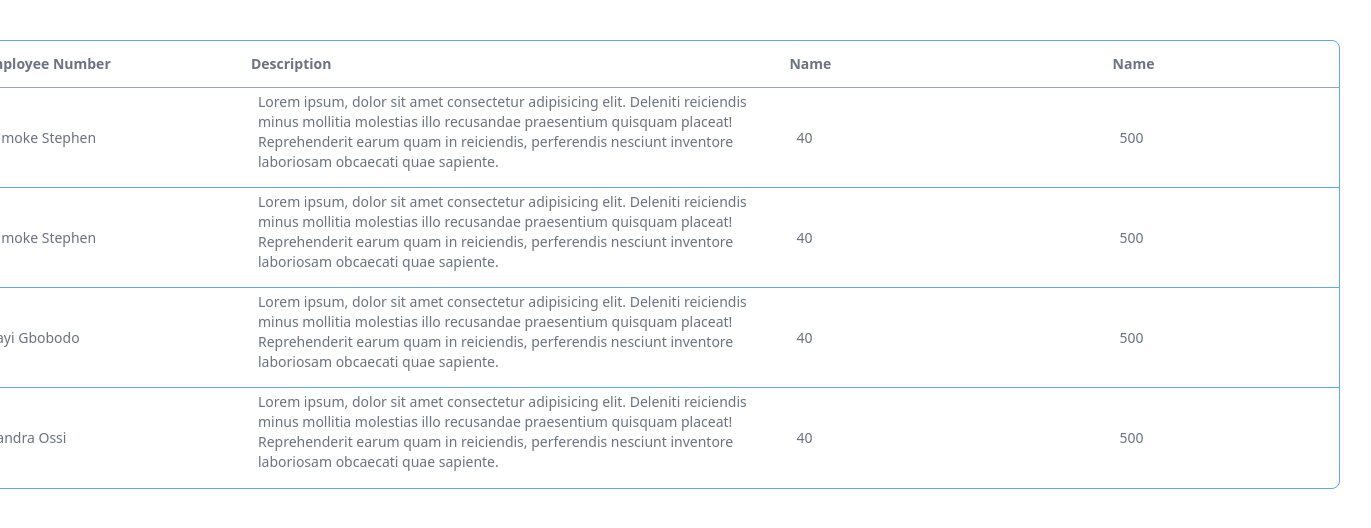
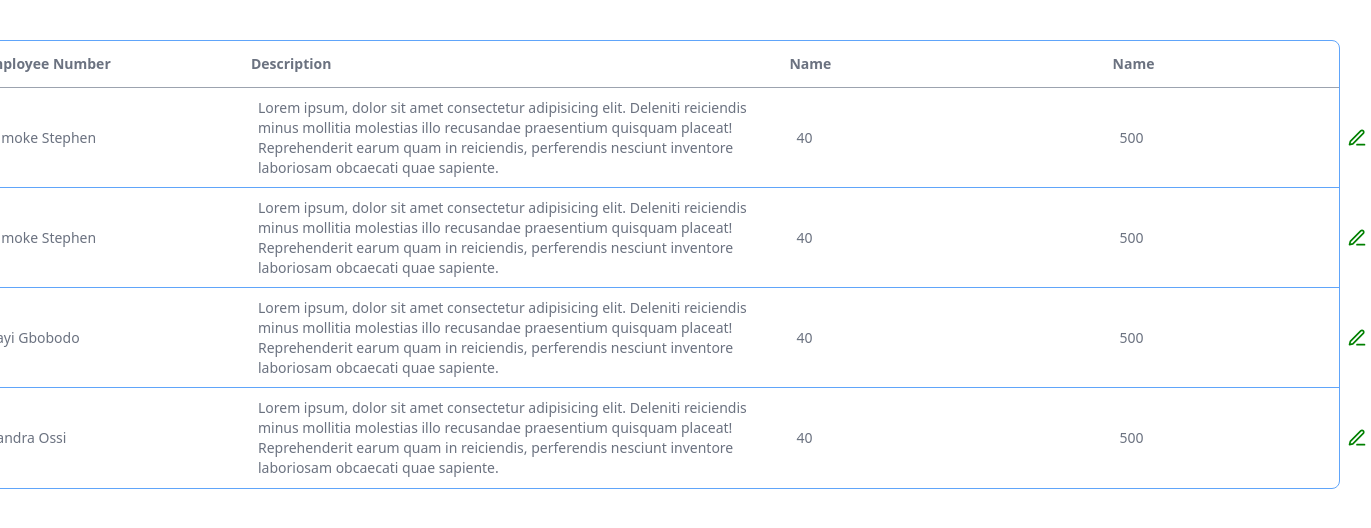
Before and after one commit to Josephenoch/data-grid, a React (Create React App) app in the folder client/: page / in a window 1280 px wide. Shown: the top 528 px of the page, 1371 px wide, since content can reach past the window. Built offline with nearby package versions, Linux system fonts and the light colour scheme.

Commit message:
:sparkles: add the edit and delete buttons

```diff
--- a/client/src/App.tsx
+++ b/client/src/App.tsx
@@ -3,19 +3,29 @@ import DataGrid from './components/DataGrid';
 import "./index.css"
 import fakeData from './fakeData';
 import { data } from './interfaces';
+
 const App:FC= ()=>  {
   const [width, setWidth] = useState<number>(1400);
   const [data, setData] = useState<data[]>(fakeData)
-  // const editData = (id:number) =>{
-  //   console.log(id)
-  // }
+  const editData = (id:number, newValue:data) =>{
+    setData(prevData=>{
+      const newData = [...prevData]
+      newData[id] = newValue
+      return [...newData]
+    })
+  }
   const styles={
     width:`min-w-[${width}]`
   }
   return (
     <div className="flex min-w-full justify-center text-gray-500">
       <div className={`${styles.width} flex-col flex justify-center mt-10`}>
-        <DataGrid data={data} width={width} setWidth={setWidth}/>
+        <DataGrid
+          data={data}
+          width={width}
+          setWidth={setWidth}
+          editData = {editData}
+        />
       </div>
     </div>
   );
--- a/client/src/components/DataGrid.tsx
+++ b/client/src/components/DataGrid.tsx
@@ -7,11 +7,12 @@ import DataRow from './DataRow'
 interface Props{
     data:data[],
     width:number,
-    setWidth:Dispatch<SetStateAction<number>>
+    setWidth:Dispatch<SetStateAction<number>>,
+    editData(id:number, newValue:data):void
 
 }
 
-const DataGrid:FC<Props> = ({data, width, setWidth}) => {
+const DataGrid:FC<Props> = ({data, width, setWidth, editData}) => {
   return (
     <table className="flex w-full rounded-lg flex-col border-[1px] border-blue-400 min-w-[800px]" style={{width:width}} >
         <DataHead/>
--- a/client/src/components/DataRow.tsx
+++ b/client/src/components/DataRow.tsx
@@ -11,7 +11,7 @@ interface Props{
 const DataRow:FC<Props> = ({last, data, width, setWidth}) => {
     const [height, setHeight] = useState<number>(100)
     const styles={
-        last:last?"rounded-b-lg":"border-b-[1px]"
+        last:last?"":"border-b-[1px]"
     }
 
     const handler = (mouseDownEvent:any) => {
@@ -31,7 +31,7 @@ const DataRow:FC<Props> = ({last, data, width, setWidth}) => {
         document.body.addEventListener("mouseup", onMouseUp, { once: true });
     };
     return(
-        <tr className={` hover:bg-gray-50 cursor-pointer flex px-3 text-sm justify-between w-full ${styles.last} border-blue-400 relative min-h-[85px] overflow-clip`} style={{ height: height }}>
+        <tr className={` hover:bg-gray-50 cursor-pointer items-center rounded-b-xs flex px-3 text-sm justify-between w-full ${styles.last} border-blue-400 relative min-h-[85px] overflow-y-clip overflow-x-visible`} style={{ height: height }}>
             <td className="w-5 h-5 text-center my-auto text-xs inline-block rounded-full border-[1px] border-blue-500 mr-2 text-blue-400">{data.name[0].toUpperCase()}</td>
             <span className="flex justify-between w-full">
                 <td className="text-left flex items-center  w-[20%] py-1 px-2">{data.name}</td>
@@ -43,6 +43,13 @@ const DataRow:FC<Props> = ({last, data, width, setWidth}) => {
                 </span>
             </span>
             <button className="absolute bottom-0 w-2 h-2 inline-block cursor-nw-resize right-0 translate-x-[50%] translate-y-[50%]" type="button" onMouseDown={(e)=>handler(e)}></button>
+            <span className="absolute flex h-7 rounded-full active:scale-90 hover:scale-105 duration-400 transition-all ease-linear hover:bg-gray-200 w-7 items-center justify-center -left-8">
+                <img src="/trash.svg"alt="trash icon" className="w-5"/>
+            </span>
+            <span  className="absolute flex h-7 rounded-full active:scale-90 hover:scale-105 duration-400 transition-all ease-linear hover:bg-gray-200 w-7 items-center justify-center -right-8">
+                <img src="/edit.svg"alt="trash icon" className="w-5"/>
+            </span>
+
         </tr>
     )
 
```
Also changed, not shown: client/public/edit.svg (added), client/public/trash.svg (added).
